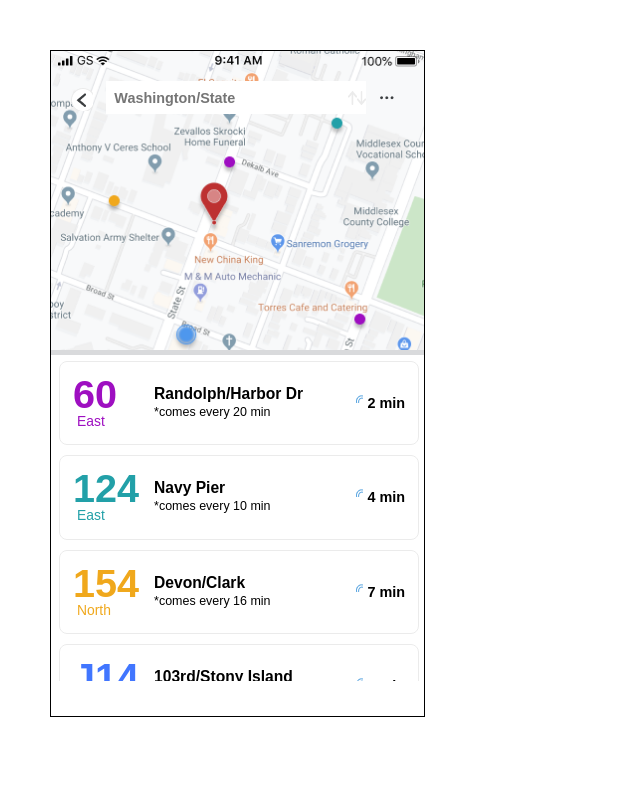
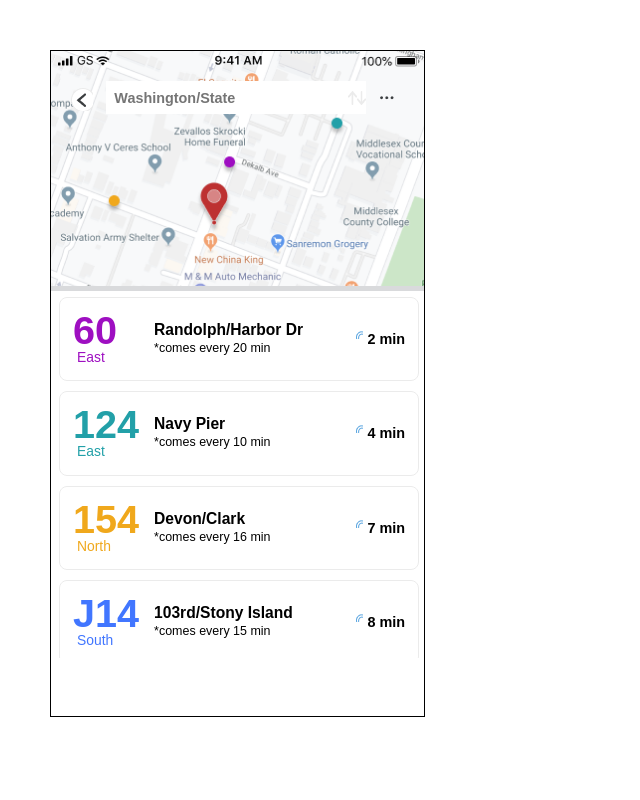
Before and after one commit to kristinahsieh/busybus, a plain HTML site: page index.html in a window 1280 px wide. Shown: the whole page, without its empty margins (0-640 px from the left). Drawn offline with Linux system fonts and the light colour scheme.

Commit message:
css test scroll 5

```diff
--- a/css/style.css
+++ b/css/style.css
@@ -34,12 +34,12 @@ body {
   background position: top, top;
   background-repeat: no-repeat, no-repeat;
   background-size: contain, cover;
-  height: 38vh;
+  height: 30vh;
   border-bottom: 5px solid #D9DADC;
 } /* statusbar & map image */
 
 .buslistings {
-  height: 80vh;
+  height: 90vh;
   overflow-y: hidden;
 }
 
```
